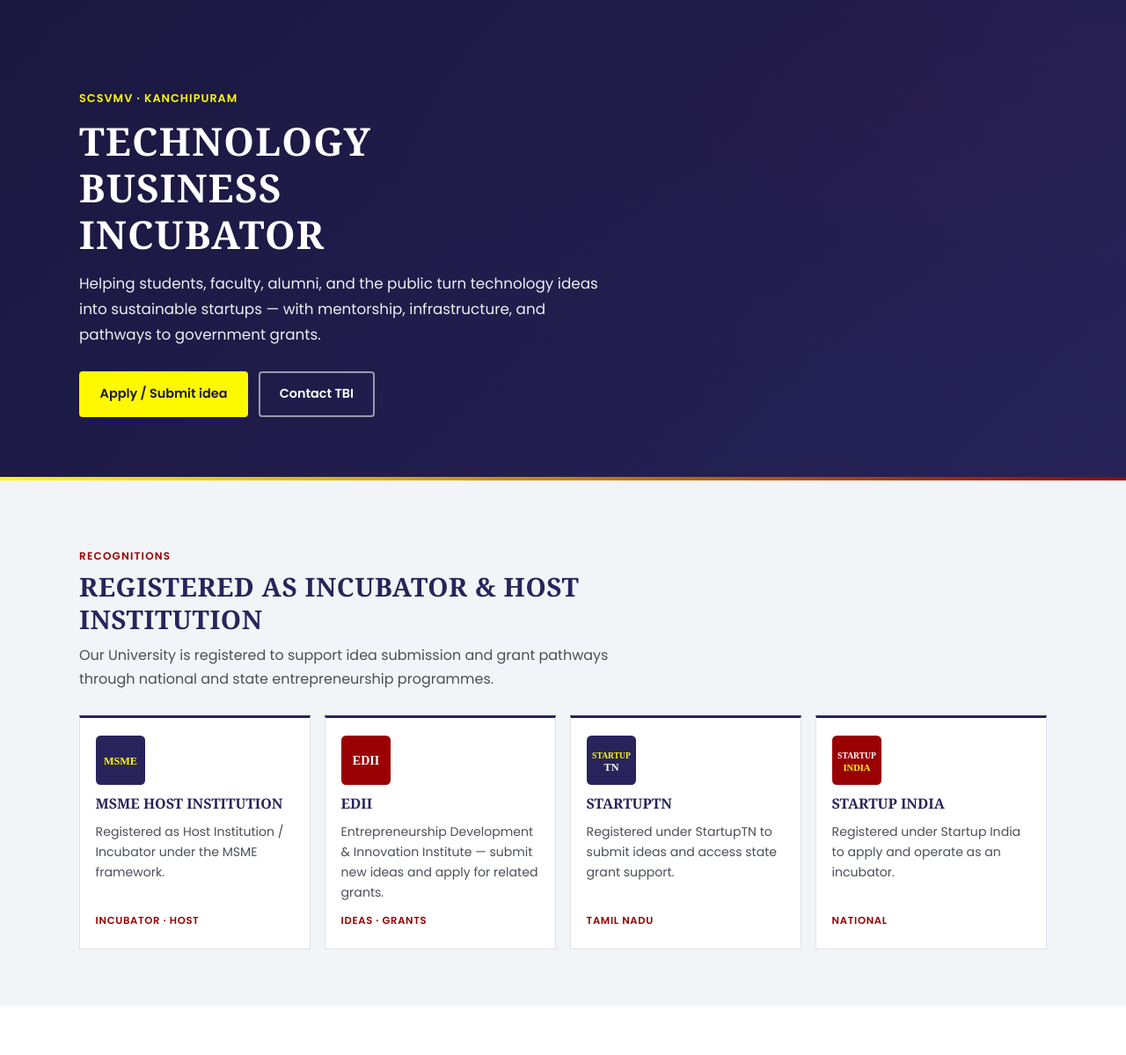
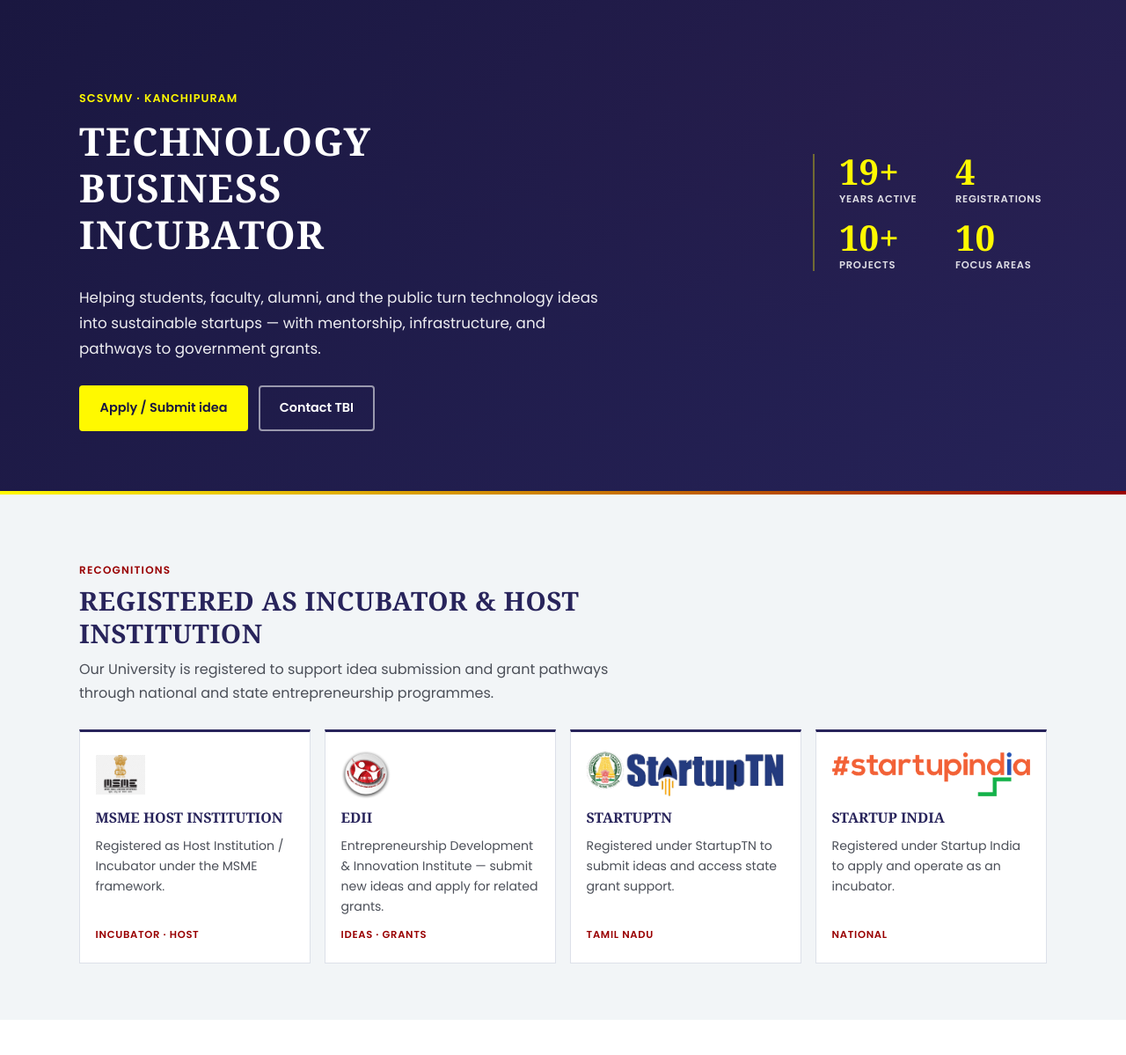
Before and after one commit to sreesa3/tbi, a PHP site: page / in a window 1280 px wide. Shown: the part 86-1285 px from the top of the page at 88% size. Run offline with PHP 8.4, Linux system fonts and the light colour scheme.

Commit message:
vinayaka

```diff
--- a/index.html
+++ b/index.html
@@ -52,8 +52,30 @@
     <main id="main">
       <section class="hero" aria-labelledby="hero-title">
         <div class="container">
-          <p class="hero__eyebrow">SCSVMV · Kanchipuram</p>
-          <h1 id="hero-title">Technology Business Incubator</h1>
+          <div class="hero__intro">
+            <div class="hero__copy">
+              <p class="hero__eyebrow">SCSVMV · Kanchipuram</p>
+              <h1 id="hero-title">Technology Business Incubator</h1>
+            </div>
+            <div class="hero__stats" aria-label="Key figures">
+              <div class="hero-stat">
+                <span class="hero-stat__value" data-count="19" data-suffix="+">0</span>
+                <span class="hero-stat__label">Years active</span>
+              </div>
+              <div class="hero-stat">
+                <span class="hero-stat__value" data-count="4">0</span>
+                <span class="hero-stat__label">Registrations</span>
+              </div>
+              <div class="hero-stat">
+                <span class="hero-stat__value" data-count="10" data-suffix="+">0</span>
+                <span class="hero-stat__label">Projects</span>
+              </div>
+              <div class="hero-stat">
+                <span class="hero-stat__value" data-count="10">0</span>
+                <span class="hero-stat__label">Focus areas</span>
+              </div>
+            </div>
+          </div>
           <p class="hero__lead">
             Helping students, faculty, alumni, and the public turn technology ideas into
             sustainable startups — with mentorship, infrastructure, and pathways to
@@ -83,7 +105,7 @@
               target="_blank"
               rel="noopener noreferrer"
             >
-              <img class="affil__logo" src="assets/logos/msme.svg" alt="" width="56" height="56" />
+              <img class="affil__logo" src="assets/logos/msme.png" alt="Ministry of MSME" width="56" height="56" />
               <h3>MSME Host Institution</h3>
               <p>Registered as Host Institution / Incubator under the MSME framework.</p>
               <span class="affil__tag">Incubator · Host</span>
@@ -94,7 +116,7 @@
               target="_blank"
               rel="noopener noreferrer"
             >
-              <img class="affil__logo" src="assets/logos/edii.svg" alt="" width="56" height="56" />
+              <img class="affil__logo" src="assets/logos/edii.png" alt="EDII Tamil Nadu" width="56" height="56" />
               <h3>EDII</h3>
               <p>
                 Entrepreneurship Development &amp; Innovation Institute — submit new ideas
@@ -108,7 +130,7 @@
               target="_blank"
               rel="noopener noreferrer"
             >
-              <img class="affil__logo" src="assets/logos/startuptn.svg" alt="" width="56" height="56" />
+              <img class="affil__logo affil__logo--startuptn" src="assets/logos/startuptn.png" alt="StartupTN" width="56" height="56" />
               <h3>StartupTN</h3>
               <p>Registered under StartupTN to submit ideas and access state grant support.</p>
               <span class="affil__tag">Tamil Nadu</span>
@@ -119,7 +141,7 @@
               target="_blank"
               rel="noopener noreferrer"
             >
-              <img class="affil__logo" src="assets/logos/startup-india.svg" alt="" width="56" height="56" />
+              <img class="affil__logo affil__logo--startup-india" src="assets/logos/startup-india.png" alt="Startup India" width="56" height="56" />
               <h3>Startup India</h3>
               <p>Registered under Startup India to apply and operate as an incubator.</p>
               <span class="affil__tag">National</span>
--- a/scripts/main.js
+++ b/scripts/main.js
@@ -6,6 +6,45 @@
   "use strict";
 
   var reduceMotion = window.matchMedia("(prefers-reduced-motion: reduce)").matches;
+
+  function animateCounters() {
+    var nodes = document.querySelectorAll("[data-count]");
+    if (!nodes.length) return;
+
+    nodes.forEach(function (el, index) {
+      var target = parseInt(el.getAttribute("data-count"), 10);
+      var suffix = el.getAttribute("data-suffix") || "";
+      var prefix = el.getAttribute("data-prefix") || "";
+      var duration = parseInt(el.getAttribute("data-duration") || "1800", 10);
+      var delay = parseInt(el.getAttribute("data-delay") || String(index * 120), 10);
+
+      if (isNaN(target)) return;
+
+      if (reduceMotion) {
+        el.textContent = prefix + target + suffix;
+        return;
+      }
+
+      window.setTimeout(function () {
+        var start = performance.now();
+
+        function tick(now) {
+          var progress = Math.min((now - start) / duration, 1);
+          var eased = 1 - Math.pow(1 - progress, 3);
+          var current = Math.round(eased * target);
+          el.textContent = prefix + current + suffix;
+
+          if (progress < 1) {
+            window.requestAnimationFrame(tick);
+          } else {
+            el.textContent = prefix + target + suffix;
+          }
+        }
+
+        window.requestAnimationFrame(tick);
+      }, delay);
+    });
+  }
 
   function revealOnScroll() {
     var nodes = document.querySelectorAll(".reveal");
@@ -47,10 +86,12 @@
 
   if (document.readyState === "loading") {
     document.addEventListener("DOMContentLoaded", function () {
+      animateCounters();
       revealOnScroll();
       hardenExternalAnchors();
     });
   } else {
+    animateCounters();
     revealOnScroll();
     hardenExternalAnchors();
   }
--- a/styles/main.css
+++ b/styles/main.css
@@ -193,6 +193,18 @@ a:hover {
   margin-bottom: 0.75rem;
 }
 
+.hero__intro {
+  display: grid;
+  grid-template-columns: minmax(0, 1fr) auto;
+  gap: 2rem 3rem;
+  align-items: end;
+  margin-bottom: 1rem;
+}
+
+.hero__copy h1 {
+  margin-bottom: 0;
+}
+
 .hero h1 {
   font-family: var(--font-display);
   font-size: clamp(1.85rem, 4.5vw, 2.75rem);
@@ -202,6 +214,38 @@ a:hover {
   line-height: 1.2;
   margin: 0 0 1rem;
   max-width: 18ch;
+}
+
+.hero__stats {
+  display: grid;
+  grid-template-columns: repeat(2, minmax(6.5rem, 1fr));
+  gap: 1rem 1.75rem;
+  padding-left: 1.75rem;
+  border-left: 2px solid rgba(255, 249, 0, 0.35);
+}
+
+.hero-stat {
+  display: flex;
+  flex-direction: column;
+  gap: 0.25rem;
+}
+
+.hero-stat__value {
+  font-family: var(--font-display);
+  font-size: clamp(1.75rem, 3.5vw, 2.5rem);
+  font-weight: 700;
+  color: var(--yellow);
+  line-height: 1;
+  font-variant-numeric: tabular-nums;
+}
+
+.hero-stat__label {
+  font-size: 0.72rem;
+  font-weight: 600;
+  letter-spacing: 0.06em;
+  text-transform: uppercase;
+  opacity: 0.85;
+  line-height: 1.3;
 }
 
 .hero__lead {
@@ -372,6 +416,14 @@ a:hover {
   object-fit: contain;
 }
 
+.affil__logo--startuptn,
+.affil__logo--startup-india {
+  width: auto;
+  max-width: 100%;
+  height: 72px;
+  margin: -8px 0 -8px;
+}
+
 .affil h3 {
   font-family: var(--font-display);
   font-size: 1rem;
@@ -403,6 +455,29 @@ a:hover {
   grid-template-columns: 1.4fr 1fr;
   gap: 2rem;
   align-items: start;
+}
+
+@media (max-width: 768px) {
+  .hero__intro {
+    grid-template-columns: 1fr;
+    align-items: start;
+    gap: 1.5rem;
+  }
+
+  .hero__stats {
+    width: 100%;
+    padding-left: 0;
+    border-left: 0;
+    border-top: 2px solid rgba(255, 249, 0, 0.35);
+    padding-top: 1.25rem;
+  }
+}
+
+@media (max-width: 520px) {
+  .hero__stats {
+    grid-template-columns: repeat(2, 1fr);
+    gap: 1rem;
+  }
 }
 
 @media (max-width: 768px) {
```
Also changed, not shown: README.md, assets/logos/edii.png (added), assets/logos/edii.svg (deleted), assets/logos/msme.png (added), assets/logos/msme.svg (deleted), assets/logos/startup-india.png (added), assets/logos/startup-india.svg (deleted), assets/logos/startuptn.png (added), assets/logos/startuptn.svg (deleted), 2 other files.
